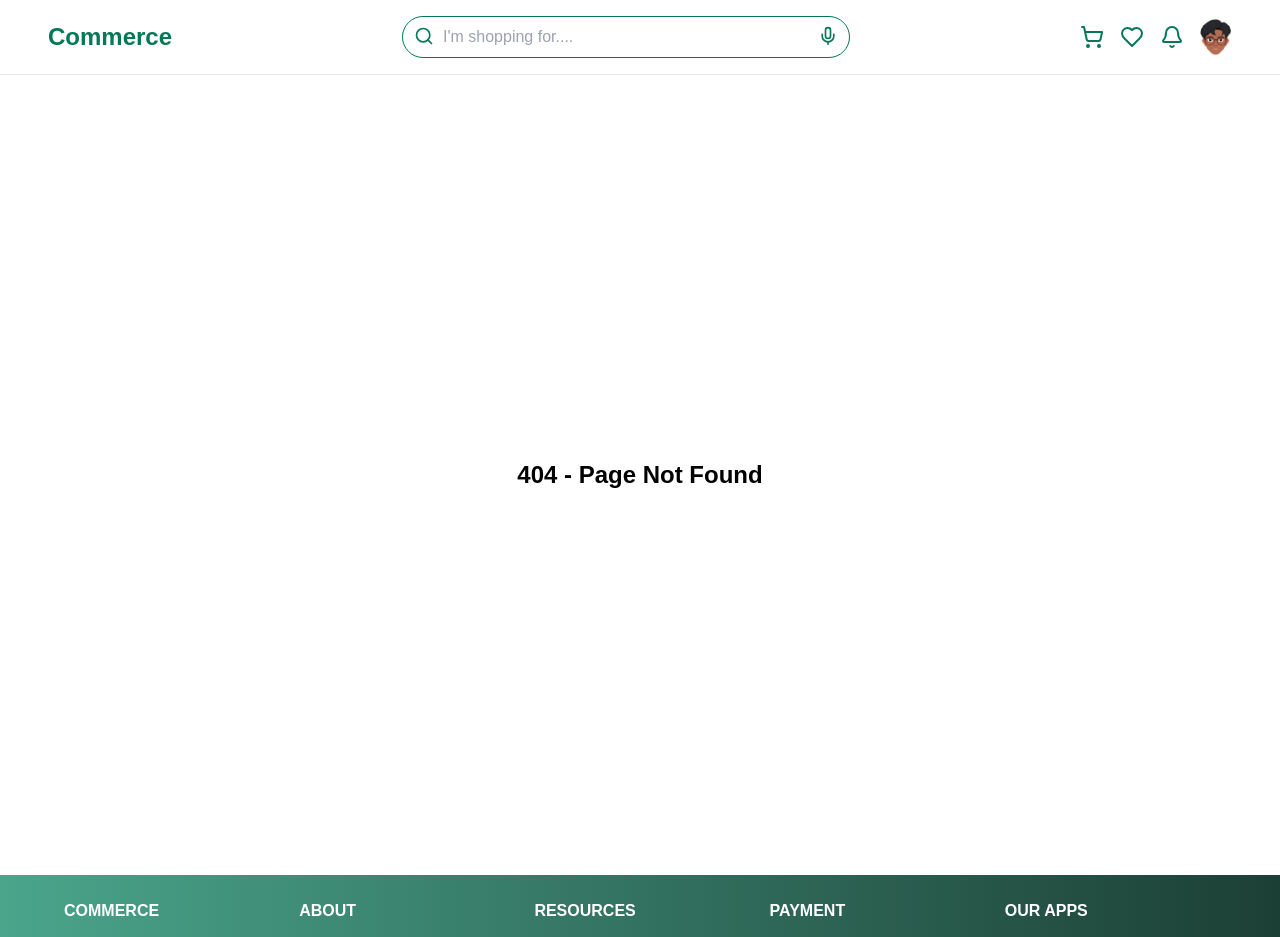
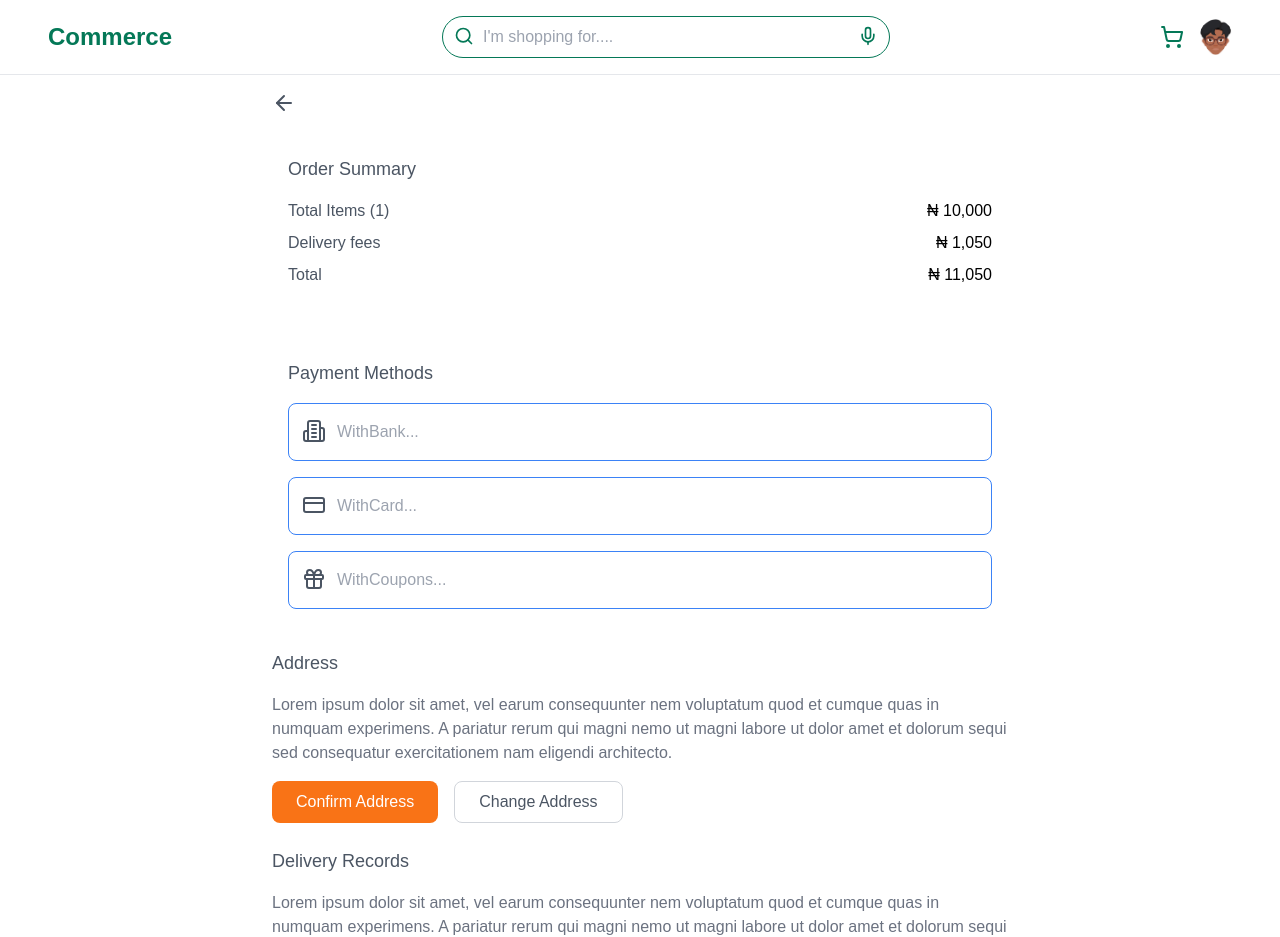
Before and after one commit to MikeAdelek/Commerce-store, a React (Vite) app in the folder commerce-store/: page /checkout in a window 1280 px wide. Shown: the top 937 px of the page. Built offline with nearby package versions, Linux system fonts and the light colour scheme.

Commit message:
Initial Commit

```diff
--- a/commerce-store/package.json
+++ b/commerce-store/package.json
@@ -14,6 +14,7 @@
     "@stripe/stripe-js": "^5.4.0",
     "antd": "^5.23.3",
     "firebase": "^11.2.0",
+    "framer-motion": "^12.4.2",
     "js-cookie": "^3.0.5",
     "lucide-react": "^0.469.0",
     "react": "^18.3.1",
--- a/commerce-store/src/App.jsx
+++ b/commerce-store/src/App.jsx
@@ -33,12 +33,35 @@ function App() {
         />
 
         {/* other route */}
+        {/* Add checkout success route */}
+        {/* <Route
+          path="/checkout-success"
+          element={
+            <div className="flex items-center justify-center min-h-screen">
+              <div className="text-center">
+                <h1 className="text-2xl font-bold text-emerald-700 mb-4">
+                  Order Confirmed!
+                </h1>
+                <p className="text-gray-600 mb-4">
+                  Thank you for your purchase. You will receive a confirmation
+                  shortly.
+                </p>
+                <button
+                  onClick={() => (window.location.href = "/home")}
+                  className="bg-emerald-700 text-white px-4 py-2 rounded-lg hover:bg-emerald-800"
+                >
+                  Continue Shopping
+                </button>
+              </div>
+            </div>
+          }
+        /> */}
 
         {/* <Route path="/" element={<HomePage />} /> */}
         <Route path="/user" element={<User />} />
         <Route path="/category" element={<Category />} />
         <Route path="/cartpage/:productId" element={<CartPage />} />
-        <Route path="/checkout/:productId" element={<Checkout />} />
+        <Route path="/checkout" element={<Checkout />} />
         <Route path="/productpage/:productId" element={<ProductPage />} />
         {/* <Route path="/login" element={<Login />} /> */}
 
--- a/commerce-store/src/Components/Checkout.jsx
+++ b/commerce-store/src/Components/Checkout.jsx
@@ -1,55 +1,19 @@
 import React, { useContext, useState } from "react";
 import { Link, useNavigate } from "react-router-dom";
-import {
-  ArrowLeft,
-  Building2,
-  CreditCard,
-  Gift,
-  User,
-  User2,
-  Phone
-} from "lucide-react";
-import { useFormValidation } from "../utils/validateForm";
+import { ArrowLeft, Building2, CreditCard, Gift } from "lucide-react";
 
-const Checkout = ({ onClose, setShowConfirmation }) => {
+const Checkout = () => {
   const navigate = useNavigate();
 
-  // const handleClose = () => {
-  //   navigate(-1); // go back to the previous page
-  // };
-  const { checkoutForm, setCheckoutForm, errors, validateCheckoutForm } =
-    useFormValidation({
-      name: "",
-      address: "",
-      phone: "",
-      email: ""
-    });
-
-  const [isSubmitting, setIsSubmitting] = useState(false);
-
-  const handleSubmit = async (e) => {
-    e.preventDefault();
-
-    if (validateCheckoutForm()) {
-      try {
-        setIsSubmitting(true);
-
-        //Place API call
-        await new Promise((resolve) => setTimeout(resolve, 1500));
-        onClose();
-        setShowConfirmation(true);
-      } finally {
-        setIsSubmitting(false);
-      }
-    }
+  const handleClose = () => {
+    navigate(-1); // go back to the previous page
   };
 
   return (
     <div className="max-w-3xl mx-auto p-4">
-      <Link to={`/cartpage/${product}`} className="mb-6">
+      <button onClick={handleClose} className="mb-6">
         <ArrowLeft className="text-gray-600" />
-      </Link>
-
+      </button>
       {/* Order Summary */}
       <div className="bg-white p-4 rounded-lg mb-6">
         <h2 className="text-gray-600 text-lg mb-4">Order Summary</h2>
@@ -68,109 +32,74 @@ const Checkout = ({ onClose, setShowConfirmation }) => {
           </div>
         </div>
       </div>
-
-      <form onSubmit={handleSubmit}>
-        <div className="space-y-4 max-w-2xl mx-auto px-4 sm:px-6 rounded-lg overflow-hidden shadow-lg hover:shadow-xl transition-shadow duration-300">
+      {/* Payment Method  */}
+      <div className="bg-white p-4 rounded-lg mb-6">
+        <h2 className="text-gray-600 text-lg mb-4">Payment Methods</h2>
+        <div className="space-y-4">
           <div className="relative">
             <input
               type="text"
-              name="Full Name"
-              id="Full Name"
-              placeholder="janeSmith"
-              value={checkoutForm.name}
-              onChange={(e) =>
-                setCheckoutForm({ ...checkoutForm, name: e.target.value })
-              }
-              className={`w-full pl-10 mr-4 p-2 border rounded-lg ${
-                errors.name ? "border-red-500 " : "border-emerald-700"
-              }`}
+              name="Bank"
+              placeholder="WithBank..."
+              className="border border-blue-500 rounded-lg p-4 pl-12 w-full"
             />
-            <User2 className="absolute left-3 top-2.5 items-center" />
-            {errors.name && (
-              <p className="text-red-500 text-sm mt-1">{errors.name}</p>
-            )}
+            <Building2 className="text-gray-600 absolute left-3.5 top-4" />
+            {/* <span className="text-gray-500">With Bank...</span> */}
           </div>
           <div className="relative">
             <input
-              type="email"
-              name="Email"
-              id="Email"
-              placeholder="janeSmith@example.com"
-              value={checkoutForm.email}
-              onChange={(e) =>
-                setCheckoutForm({ ...checkoutForm, email: e.target.value })
-              }
-              className={`w-full pl-10 mr-4 p-2 border rounded-lg ${
-                errors.email ? "border-red-500 " : "border-emerald-700"
-              }`}
+              type="text"
+              name="Card"
+              placeholder="WithCard..."
+              className="border border-blue-500 rounded-lg p-4 pl-12 w-full"
             />
-            <User className="absolute left-3 top-2.5 items-center" />
-            {errors.email && (
-              <p className="text-red-500 text-sm mt-1">{errors.email}</p>
-            )}
+            <CreditCard className="text-gray-600 absolute left-3.5 top-4" />
+            {/* <span className="text-gray-500">With Bank...</span> */}
           </div>
           <div className="relative">
             <input
-              type="tel"
-              name="Phone Number"
-              id="Phone Number"
-              placeholder="+234 555 555 5555"
-              value={checkoutForm.phone}
-              onChange={(e) =>
-                setCheckoutForm({ ...checkoutForm, phone: e.target.value })
-              }
-              className={`w-full pl-10 mr-4 p-2 border rounded-lg ${
-                errors.phone ? "border-red-500 " : "border-emerald-700"
-              }`}
+              type="text"
+              name="Coupons"
+              placeholder="WithCoupons..."
+              className="border border-blue-500 rounded-lg p-4 pl-12 w-full"
             />
-            <Phone className="absolute left-3 top-2.5 items-center" />
-            {errors.phone && (
-              <p className="text-red-500 text-sm mt-1">{errors.phone}</p>
-            )}
+            <Gift className="text-gray-600 absolute left-3.5 top-4" />
+            {/* <span className="text-gray-500">With Bank...</span> */}
           </div>
-          <p className="text-sm">other payment alternative?</p>
-          <div className="flex items-center space-x-4 text-sm">
-            <div className="flex cursor-pointer">
-              <Gift size={20} className="text-emerald-700 mr-2" />
-              <span>Pay with Gift Card</span>
-            </div>
-            <div className="flex cursor-pointer">
-              <CreditCard size={20} className="text-emerald-700 mr-2" />
-              <span>Pay with Credit Card</span>
-            </div>
-            <div className="flex cursor-pointer">
-              <Building2 size={20} className="text-emerald-700 mr-2" />
-              <span>Pay with PayPal</span>
-            </div>
-          </div>
-          <div className="flex justify-end space-x-4 pb-4">
-            <button
-              type="submit"
-              // onClick={handleClose}
-              className={`p-2 rounded-lg text-black bg-gray-400 hover:bg-emerald-800 hover:text-white ${
-                isSubmitting ? "opacity-50 cursor-not-allowed" : ""
-              }`}
-            >
-              Cancel
-            </button>
-            <button
-              type="submit"
-              disabled={isSubmitting}
-              className={`p-2 rounded-lg text-white bg-emerald-700 hover:bg-emerald-800 ${
-                isSubmitting ? "opacity-50 cursor-not-allowed" : ""
-              }`}
-            >
-              {isSubmitting ? "Processing" : "Place Order"}
-            </button>
-          </div>
-          {isSubmitting && (
-            <div className="text-gray-600 text-sm mt-2">Submitting...</div>
-          )}
-          {errors.general && (
-            <p className="text-red-500 text-sm mt-2">{errors.general}</p>
-          )}
         </div>
-      </form>
+      </div>
+      {/* Address  */}
+      <div className="bg-white rounded-lg mb-6">
+        <h2 className="text-gray-600 text-lg mb-4">Address</h2>
+        <p className="text-gray-500 mb-4">
+          Lorem ipsum dolor sit amet, vel earum consequunter nem voluptatum quod
+          et cumque quas in numquam experimens. A pariatur rerum qui magni nemo
+          ut magni labore ut dolor amet et dolorum sequi sed consequatur
+          exercitationem nam eligendi architecto.
+        </p>
+        <div className="flex gap-4">
+          <button className="bg-orange-500 text-white px-6 py-2 rounded-lg">
+            Confirm Address
+          </button>
+          <button className="border border-gray-300 text-gray-600 px-6 py-2 rounded-lg">
+            Change Address
+          </button>
+        </div>
+      </div>
+      {/* Delivery Records */}
+      <div className="bg-white rounded-lg mb-6">
+        <h2 className="text-gray-600 text-lg mb-4">Delivery Records</h2>
+        <p className="text-gray-500 mb-4">
+          Lorem ipsum dolor sit amet, vel earum consequunter nem voluptatum quod
+          et cumque quas in numquam experimens. A pariatur rerum qui magni nemo
+          ut magni labore ut dolor amet et dolorum sequi sed consequatur
+          exercitationem nam eligendi architecto.
+        </p>
+      </div>
+      {/* Confirm Order Button  */}
+      <button className="w-full bg-orange-500 text-white py-3 rounded-lg">
+        Confirm Order
+      </button>
     </div>
   );
 };
--- a/commerce-store/src/Components/Header.jsx
+++ b/commerce-store/src/Components/Header.jsx
@@ -11,11 +11,10 @@ import {
   Bell,
   User
 } from "lucide-react";
-import Checkout from "./Checkout";
-import { Modal, Button, Result } from "antd";
 import { useCart } from "../utils/CartContext";
+import { motion } from "framer-motion";
 
-const Header = ({ product }) => {
+const Header = () => {
   const [showCheckout, setShowCheckout] = useState(false);
   const [showConfirmation, setShowConfirmation] = useState(false);
   const [isMenuOpen, setIsMenuOpen] = useState(false);
@@ -30,40 +29,51 @@ const Header = ({ product }) => {
     setIsMenuOpen(!isMenuOpen);
   };
 
-  const OrderConfirmation = () => {
-    <Modal
-      open={showConfirmation}
-      onCancel={() => setShowConfirmation(false)}
-      footer={[
-        <Button
-          key="continue"
-          type="success"
-          onClick={() => {
-            setShowConfirmation(false);
-            setCart([]); //clear cart
-          }}
-        >
-          Continue Shopping
-        </Button>
-      ]}
-      centered
-      maskClosable={false}
-    >
-      <Result
-        status="success"
-        title="Order Confirmed!"
-        subTitle={
-          <span className="text-gray-600">
-            Thank you for your purchase. You will receive a confirmation shortly
-          </span>
-        }
-      />
-    </Modal>;
-  };
+  // const OrderConfirmation = () => {
+  //   return (
+  //     <Modal
+  //       open={showConfirmation}
+  //       onCancel={() => setShowConfirmation(false)}
+  //       footer={[
+  //         <Button
+  //           key="continue"
+  //           type="success"
+  //           onClick={() => {
+  //             setShowConfirmation(false);
+  //             setCart([]); //clear cart
+  //           }}
+  //         >
+  //           Continue Shopping
+  //         </Button>
+  //       ]}
+  //       centered
+  //       maskClosable={false}
+  //     >
+  //       <Result
+  //         status="success"
+  //         title="Order Confirmed!"
+  //         subTitle={
+  //           <span className="text-gray-600">
+  //             Thank you for your purchase. You will receive a confirmation
+  //             shortly
+  //           </span>
+  //         }
+  //       />
+  //     </Modal>
+  //   );
+  // };
 
   return (
     <div className="w-full p-3 sm:p-4 border-b">
-      <div className="max-w-7xl mx-auto px-4 sm:px-6 lg:px-8">
+      <motion.div
+        initial={{ y: 30, opacity: 0 }}
+        whileInView={{
+          y: 0,
+          opacity: 1
+        }}
+        transition={{ duration: 1 }}
+        className="max-w-7xl mx-auto px-4 sm:px-6 lg:px-8"
+      >
         <div className="flex items-center justify-between">
           {/* Logo */}
           <div className="flex-shrink-0">
@@ -108,23 +118,20 @@ const Header = ({ product }) => {
           {/* Icons */}
           <div className="flex items-center space-x-4">
             <div className="hidden md:flex items-center space-x-4">
-              <button
-                onClick={() => setShowCheckout(true)}
-                className="relative cursor-pointer"
-              >
+              <Link to="/checkout" className="relative cursor-pointer">
                 <ShoppingCart className="text-emerald-700" size={24} />
                 {cartItems.length > 0 && (
                   <span className="absolute -top-2 -right-2 bg-emerald-700 text-white text-xs font-bold rounded-full h-5 w-5 flex items-center justify-center">
                     {cartItems.length}
                   </span>
                 )}
-              </button>
-              <button className="cursor-pointer">
+              </Link>
+              {/* <button className="cursor-pointer">
                 <Heart className="text-emerald-700" size={24} />
-              </button>
-              <button className="cursor-pointer">
+              </button> */}
+              {/* <button className="cursor-pointer">
                 <Bell className="text-emerald-700" size={24} />
-              </button>
+              </button> */}
               <button onClick={handleAdminClick} className="cursor-pointer">
                 <div className="w-8 h-8 rounded-full bg-white/20 flex items-center justify-center">
                   <User size={20} className="text-white" />
@@ -161,27 +168,24 @@ const Header = ({ product }) => {
 
             {/* Mobile Icons */}
             <div className="flex justify-between items-center">
-              <button
-                onClick={() => setShowCheckout(true)}
-                className="relative cursor-pointer"
-              >
+              <Link to="/checkout" className="relative cursor-pointer">
                 <ShoppingCart className="text-emerald-700" size={24} />
                 {cartItems.length > 0 && (
                   <span className="absolute -top-2 -right-2 bg-emerald-700 text-white text-xs font-bold rounded-full h-5 w-5 flex items-center justify-center">
                     Cart ({cartItems.length})
                   </span>
                 )}
-              </button>
-              <button
+              </Link>
+              {/* <button
                 onClick={() => setShowCheckout(true)}
                 className="cursor-pointer flex items-center space-x-2"
               >
                 <Heart className="text-emerald-700" size={24} />
-                {/* <span className="text-black">Wishlist</span> */}
+
               </button>
               <button className="cursor-pointer">
                 <Bell className="text-emerald-700" size={24} />
-              </button>
+              </button> */}
               <button
                 onClick={handleAdminClick}
                 className="cursor-pointer flex items-center space-x-2"
@@ -192,16 +196,8 @@ const Header = ({ product }) => {
           </div>
         )}
 
-        {/* Checkout Component */}
-        {showCheckout && (
-          <Checkout
-            // product={`product/:checkout`}
-            onClose={() => setShowCheckout(false)}
-            setShowConfirmation={setShowConfirmation}
-          />
-        )}
-        <OrderConfirmation />
-      </div>
+        {/* <OrderConfirmation /> */}
+      </motion.div>
     </div>
   );
 };
--- a/commerce-store/src/Components/HomePage.jsx
+++ b/commerce-store/src/Components/HomePage.jsx
@@ -9,6 +9,7 @@ import {
 import ImageCarousel from "./ImageCarousel";
 import { ArrowRightIcon } from "lucide-react";
 import { useCart } from "../utils/CartContext";
+import { motion } from "framer-motion";
 
 const HomePage = () => {
   const [selectedCategory, setSelectedCategory] = useState("NEW");
@@ -21,7 +22,12 @@ const HomePage = () => {
       : products.filter((product) => product.category === selectedCategory);
 
   return (
-    <section className="max-w-7xl mx-auto px-4 sm:px-6 ">
+    <motion.section
+      initial={{ y: 30, opacity: 0 }}
+      whileInView={{ y: 0, opacity: 1 }}
+      transition={{ duration: 0.5 }}
+      className="max-w-7xl mx-auto px-4 sm:px-6 "
+    >
       <div className="py-2 sm:py-4">
         <div className="flex gap-8 my-4 sm:my-6 overflow-x-auto whitespace-nowrap">
           {/* Home Page Categories */}
@@ -143,7 +149,7 @@ const HomePage = () => {
           ))}
         </div>
       </div>
-    </section>
+    </motion.section>
   );
 };
 
```
Also changed, not shown: 1 other file (tests, documents, lock files or other folders).
